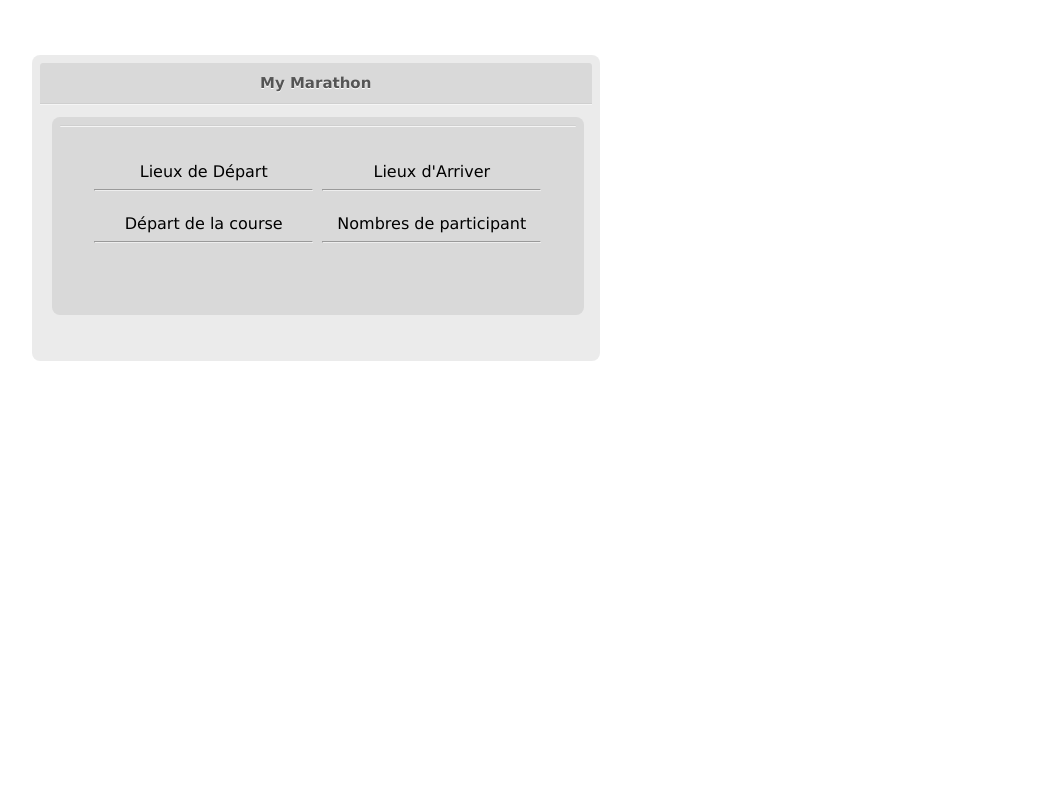
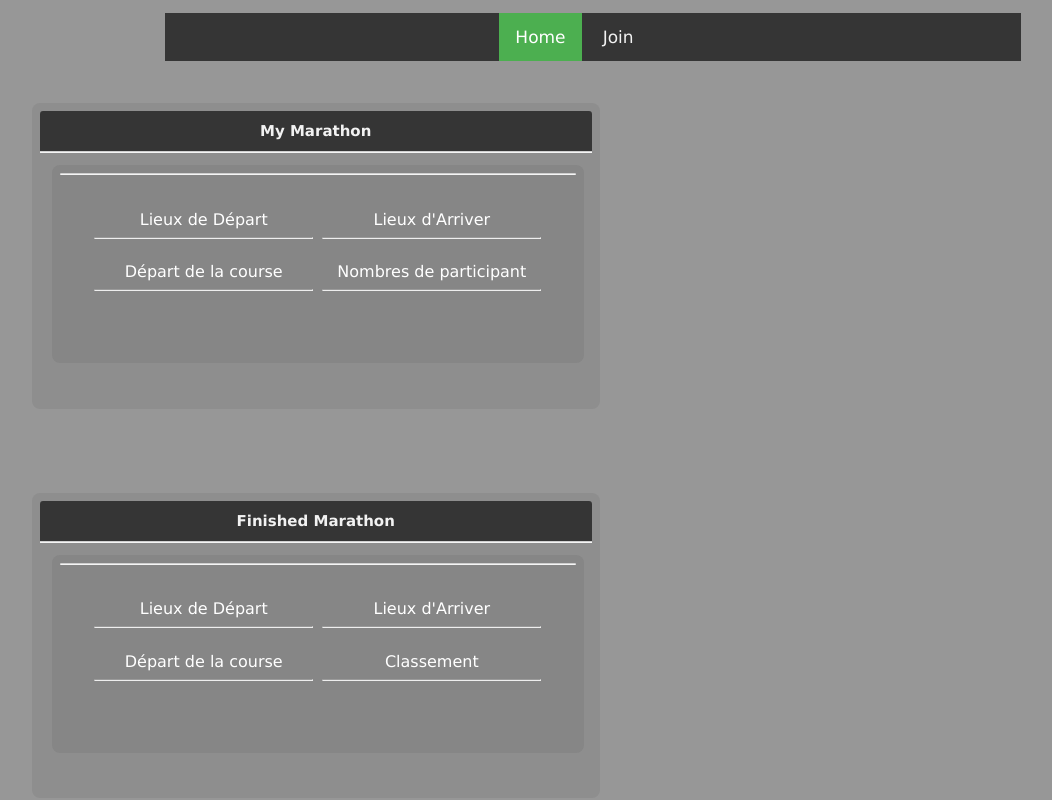
Before and after one commit to Square04299/WebSite-Marathon, a PHP site: template view/Home/index.php in a window 1280 px wide. Shown: the whole page, without its empty margins (47-1099 px from the left). Run offline with PHP 8.4, Linux system fonts and the light colour scheme; the template is opened without the code that fills it: most values are stand-ins (such as "Sample title", 1, 10 or a date in 2020); data that the repository does not hold is empty.

Commit message:
Home Page + New Style

```diff
--- a/Content/style.css
+++ b/Content/style.css
@@ -14,11 +15,16 @@ body {
 
 body {
   font-family: "Lucida Grande", Tahoma, Verdana, sans-serif;
+  background-color: rgb(151, 151, 151);
+  color: white;
 }
 
 div {
   margin: 0 0 3% 0;
   text-align: center;
+}
+hr {
+  color: #4caf50;
 }
 
 .postTitle {
@@ -48,10 +54,38 @@ div {
   width: 50%;
 }
 
+.topnav {
+  overflow: hidden;
+  background-color: rgb(53, 53, 53);
+  margin: auto 15% auto 15%;
+}
+
+.topnav a {
+  display: inline-block;
+  color: #f2f2f2;
+  text-align: center;
+  padding: 14px 16px;
+  text-decoration: none;
+  font-size: 17px;
+}
+
+.topnav a:hover {
+  background-color: #ddd;
+  color: black;
+}
+
+.topnav a.active {
+  background-color: #4caf50;
+  color: white;
+}
+
 .container {
   margin: 50px 1.2% 50px 1.2%;
   width: 640px;
   float: left;
+  display: flex;
+  flex-wrap: nowrap;
+  justify-content: space-evenly;
 }
 
 .login {
@@ -103,7 +136,7 @@ div {
   bottom: -8px;
   left: -8px;
   z-index: -1;
-  background: rgba(0, 0, 0, 0.08);
+  background: rgba(41, 40, 40, 0.08);
   border-radius: 8px;
 }
 
@@ -113,10 +146,11 @@ div {
   font-size: 15px;
   font-weight: bold;
   font-family: "Lucida Grande", Tahoma, Verdana, sans-serif;
-  color: #555;
+  color: #f2f2f2;
+  /*color: #555;*/
   text-align: center;
-  text-shadow: 0 1px white;
-  background: rgba(0, 0, 0, 0.08);
+  background-color: rgb(53, 53, 53);
+  /*background: rgba(0, 0, 0, 0.08);*/
   border-bottom: 1px solid #cfcfcf;
   border-radius: 3px 3px 0 0;
   box-shadow: 0 1px whitesmoke;
--- a/controller/ControllerAdmin.php
+++ b/controller/ControllerAdmin.php
@@ -1,8 +1,6 @@
 <?php
 
 require_once 'ControllerSecured.php';
-require_once 'model/Post.php';
-require_once 'model/Comment.php';
 require_once 'model/Admin.php';
 
 /**
--- a/controller/ControllerPost.php
+++ b/controller/ControllerPost.php
@@ -1,7 +1,7 @@
 <?php
 
 require_once 'framework/Controller.php';
-require_once 'model/Post.php';
+require_once 'model/Race.php';
 require_once 'model/Comment.php';
 /**
  * Contrôleur des actions liées aux billets
@@ -16,7 +16,7 @@ class ControllerPost extends Controller {
      * Constructeur
      */
     public function __construct() {
-        $this->post = new Post();
+        $this->post = new Race();
         $this->comment = new Comment();
     }
 
--- a/view/Home/index.php
+++ b/view/Home/index.php
@@ -1,5 +1,10 @@
 <?php $this->title = "Home Page"; ?>
 
+<div class="topnav">
+    <a class="active" href="<?= "home/"?>">Home</a>
+    <a href="<?= "join/"?>">Join</a>
+    <a href=""></a>
+</div>
 
 <div class="container">
     <div class="box">
@@ -27,10 +32,7 @@
                         <div class="grid">
                             <div>Nombres de participant</div>
                             <hr/>
-                            <!--
-                            //TODO
-                                <p><?= $this->clean($race['total']) ?> </p>
-                            -->
+                            <?= $this->clean($race['total']) ?>
                         </div>
                     </div>
                 </div>
@@ -38,19 +40,37 @@
             <?php endforeach; ?>
     </div>
 </div>
-
-<!--
-<?php foreach ($posts as $post):
-    ?>
-    <article>
-        <header>
-            <a href="<?= "post/index/" . $this->clean($post['id']) ?>">
-                <h1 class="postTitle"><?= $this->clean($post['title']) ?></h1>
-            </a>
-            <time><?= $this->clean($post['date']) ?></time>
-        </header>
-        <p><?= $this->clean($post['content']) ?></p>
-    </article>
-    <hr />
-<?php endforeach; ?>
--->
+<div class="container">
+    <div class="box">
+        <h1>Finished Marathon</h1>
+            <?php foreach ($racesEndeds as $racesended):?>
+                <article>
+                <div class="box">
+                    <h1><?= $this->clean($racesended['Cname'])?> </h1>
+                    <div class="grid-container">
+                        <div class="grid">
+                            <div>Lieux de Départ</div>
+                            <hr/>
+                            <?= $this->clean($racesended['lieuxDepart'])?>
+                        </div>
+                        <div  class="grid">
+                            <div>Lieux d'Arriver</div>
+                            <hr/>
+                            <?= $this->clean($racesended['lieuxArriver'])?>
+                        </div>
+                        <div class="grid">
+                            <div>Départ de la course</div>
+                            <hr/>
+                            <?= $this->clean($racesended['dateDebut'])?>
+                        </div>
+                        <div class="grid">
+                            <div>Classement</div>
+                            <hr/>
+                            <?= $this->clean($racesended['Pclassement']) ?>
+                        </div>
+                    </div>
+                </div>
+                </article>
+            <?php endforeach; ?>
+    </div>
+</div>
```
Also changed, not shown: other parts of Content/style.css (+15 -9 lines), controller/ControllerHome.php (+8 -8 lines), model/Post.php (deleted, +0 -87 lines), model/Race.php (added, +51 -0 lines).
